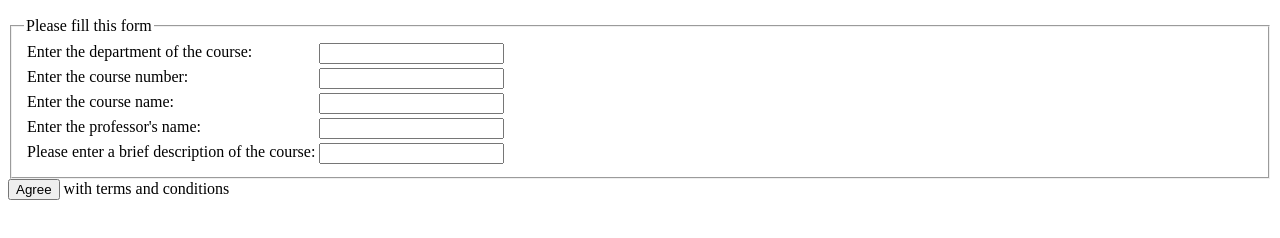
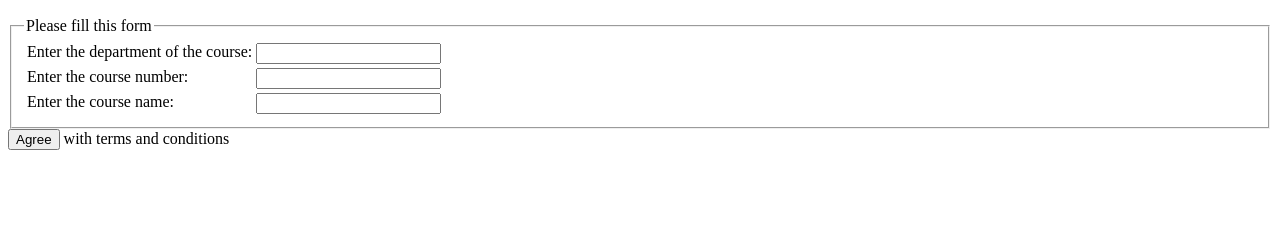
Before and after one commit to RuiqingQiu/WikiCourse, a plain HTML site: page business/request_course.html in a window 1280 px wide. Shown: the part 50-288 px from the top of the page. Drawn offline with Linux system fonts and the light colour scheme.

Commit message:
simplify

```diff
--- a/business/request_course.html
+++ b/business/request_course.html
@@ -33,22 +33,6 @@
             	<input name="courst_name" type="text" id="course_name"/>
             </td>
            </tr>
-           <tr>
-              <td valign="top" class="">
-                Enter the professor's name:
-              </td>
-              <td>
-                <input name="professor" type="text" id="professor" />
-              </td>
-           </tr>
-           <tr>
-              <td valign="top" class="w1">
-                Please enter a brief description of the course:
-              </td>
-              <td>
-                <input name="course_description" type="text" id="course_description" class="text_input" />
-              </td>
-           </tr>
 
          </table>
 		</fieldset>
```
